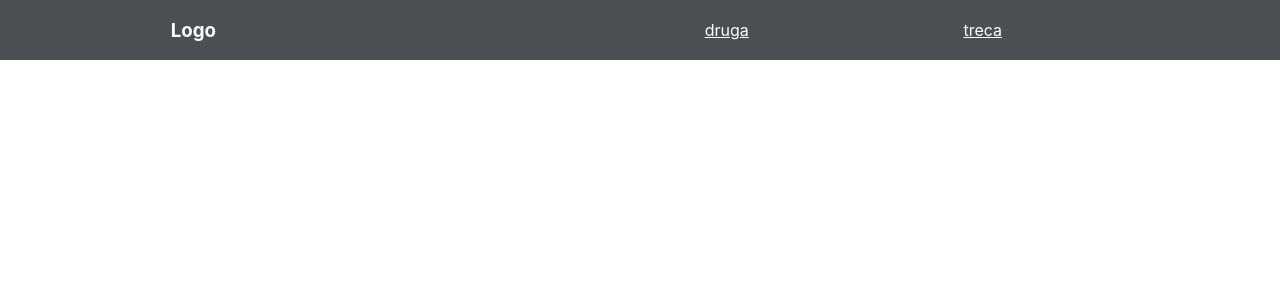
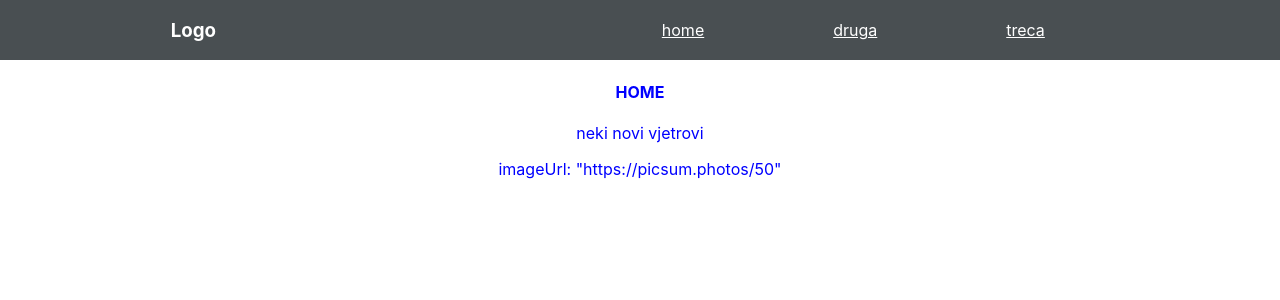
Before and after one commit to bcudina/prvi-projekt, a React (Create React App) app: page / in a window 1280 px wide. Shown: the top 300 px of the page. Built offline with nearby package versions, Linux system fonts and the light colour scheme.

Commit message:
sve stabilno

```diff
--- a/src/App.js
+++ b/src/App.js
@@ -4,17 +4,29 @@ import "./component/myScss.scss";
 
 import { BrowserRouter as Router, Switch, Route } from "react-router-dom";
 
+import Home from "./component/home";
 import Druga from "./component/druga";
 import Treca from "./component/treca";
+
 import Nav from "./component/navbar";
+
+const Pocetna = () => (
+  <div>
+    <Home />
+  </div>
+);
 
 function App() {
   return (
     <Router>
       <div className="App">
         <Nav />
-        <Route path="/druga" component={Druga} />
-        <Route path="/treca" component={Treca} />
+        <Switch>
+          <Route path="/" exact component={Pocetna} />
+
+          <Route path="/druga" component={Druga} />
+          <Route path="/treca" component={Treca} />
+        </Switch>
       </div>
     </Router>
   );
--- /dev/null
+++ b/src/component/home.jsx
@@ -0,0 +1,13 @@
+import React from "react";
+
+function Home() {
+  return (
+    <div className="App">
+      <h4>HOME</h4>
+      <p>neki novi vjetrovi</p>
+      imageUrl: "https://picsum.photos/50"
+    </div>
+  );
+}
+
+export default Home;
--- a/src/component/navbar.jsx
+++ b/src/component/navbar.jsx
@@ -12,6 +12,10 @@ function Nav() {
       <nav>
         <h3>Logo</h3>
         <ul className="nav-links">
+          <Link to="/" style={navStyle}>
+            <li>home</li>
+          </Link>
+
           <Link to="/druga" style={navStyle}>
             <li>druga</li>
           </Link>
```
